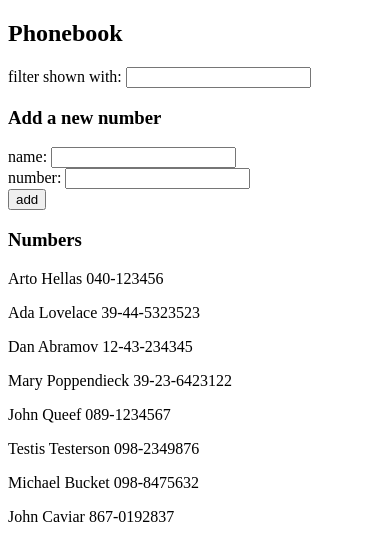
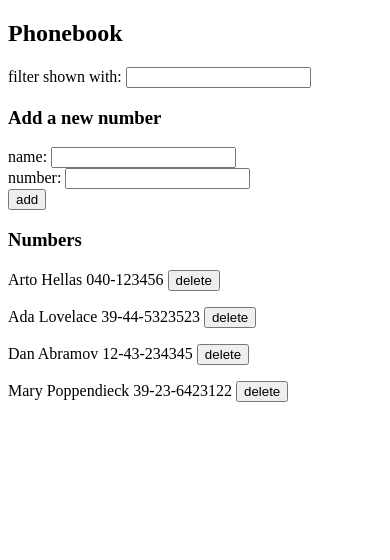
Before and after one commit to akskettu-hub/FullStackOpen, a React (Vite) app in the folder part02/phonebook/: page / in a window 390 px wide. Shown: the top 560 px of the page. Built offline with nearby package versions, Linux system fonts and the light colour scheme; data requests are answered from the project's data file.

Commit message:
Did ex 2.14. Added delete button which asks for a confirm and deletes the entry from server. Also fixed bug where added phone numbers were not updated withid from server.

```diff
--- a/part02/phonebook/db.json
+++ b/part02/phonebook/db.json
@@ -19,26 +19,6 @@
       "name": "Mary Poppendieck",
       "number": "39-23-6423122",
       "id": "4"
-    },
-    {
-      "id": "6ece",
-      "name": "John Queef",
-      "number": "089-1234567"
-    },
-    {
-      "id": "6319",
-      "name": "Testis Testerson",
-      "number": "098-2349876"
-    },
-    {
-      "id": "876a",
-      "name": "Michael Bucket",
-      "number": "098-8475632"
-    },
-    {
-      "id": "ee01",
-      "name": "John Caviar",
-      "number": "867-0192837"
     }
   ]
 }
--- a/part02/phonebook/src/App.jsx
+++ b/part02/phonebook/src/App.jsx
@@ -15,10 +15,16 @@ const PersonForm = ({ onSubmit, nameProps, numberProps }) => {
   )
 }
 
-const Entry = ({person}) => <p>{person.name} {person.number}</p>
+const Entry = ({ person, onClick }) => {
+  const handleDelete = () => onClick(person)
+
+  return (
+    <p>{person.name} {person.number} <button onClick={handleDelete}>delete</button> </p>
+  )
+}
 
 // Returns all entries that pass the filter. If filter is an empty string, all entries are returned.
-const Entries = ({ persons, filter }) => {
+const Entries = ({ persons, filter, onClick }) => {
   return (
     <div>
       {persons
@@ -26,7 +32,7 @@ const Entries = ({ persons, filter }) => {
           !filter || person.name.toLowerCase().includes(filter.toLowerCase())
         )
         .map(person => (
-          <Entry key={person.name} person={person}/>
+          <Entry key={person.name} person={person} onClick={onClick}/>
         ))
       }
     </div>
@@ -62,12 +68,14 @@ const App = () => {
       console.log(`${nameObject.name} already in phonebook`)
       alert(`${nameObject.name} is already added to phonebook.`)
     } else {
-      setPersons(persons.concat(nameObject))
       numberService
         .create(nameObject)
         .then(response => {
-        console.log(response)
+        setPersons(persons.concat(response.data))
+        console.log(`Entry for ${nameObject.name} added to server.`);
       })
+      setNewName('')
+      setnewNumber('')
     }
   }
 
@@ -84,6 +92,19 @@ const App = () => {
   const handleFilterChange = (event) => {
     console.log(event.target.value)
     setnewFilter(event.target.value)
+  }
+
+  const handleDeleteClick = (person) => {
+    console.log(`delete clicked for ${person.id}`);
+
+    if (confirm(`Delete ${person.name}?`)) {
+      numberService
+        .deleteEntry(person.id)
+        .then(response => {
+          setPersons(persons.filter((person) => person.id !== response.data.id))
+          console.log(`Entry for ${person.name} (id:${person.id}) deleted from server`);
+        })
+    }
   }
 
   return (
@@ -105,7 +126,7 @@ const App = () => {
       />
 
       <h3>Numbers</h3>
-      <Entries persons={persons} filter={newFilter}/>
+      <Entries persons={persons} filter={newFilter} onClick={handleDeleteClick}/>
     </div>
   )
 }
--- a/part02/phonebook/src/services/numbers.js
+++ b/part02/phonebook/src/services/numbers.js
@@ -5,7 +5,11 @@ const getAll = () => axios.get(baseUrl)
 
 const create = newObject => axios.post(baseUrl, newObject)
 
+const deleteEntry = (id) => axios.delete(`${baseUrl}/${id}`)
+
+
 export default {
     getAll,
-    create
+    create,
+    deleteEntry
 }
```
